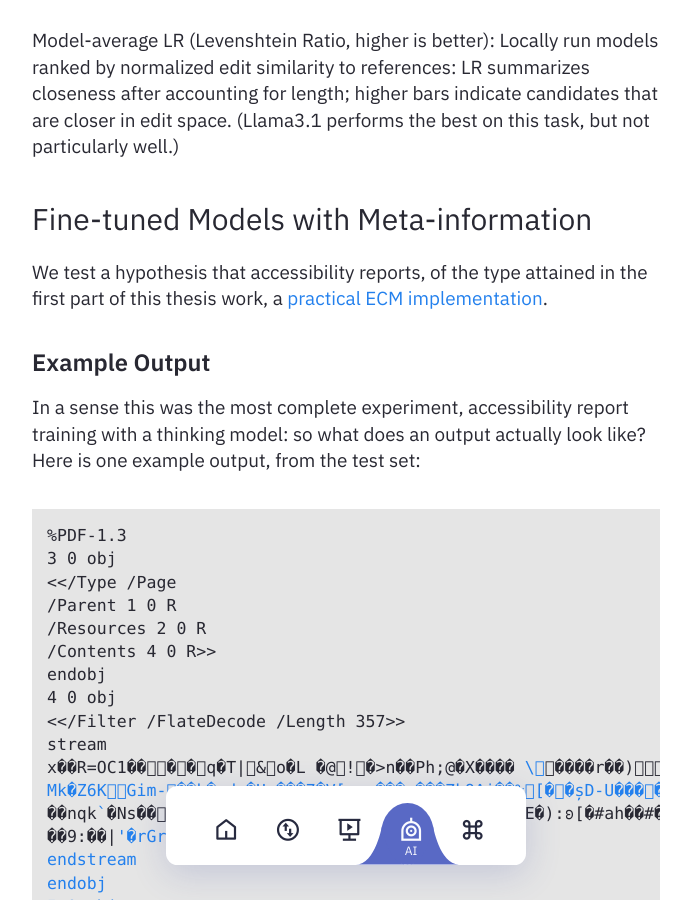
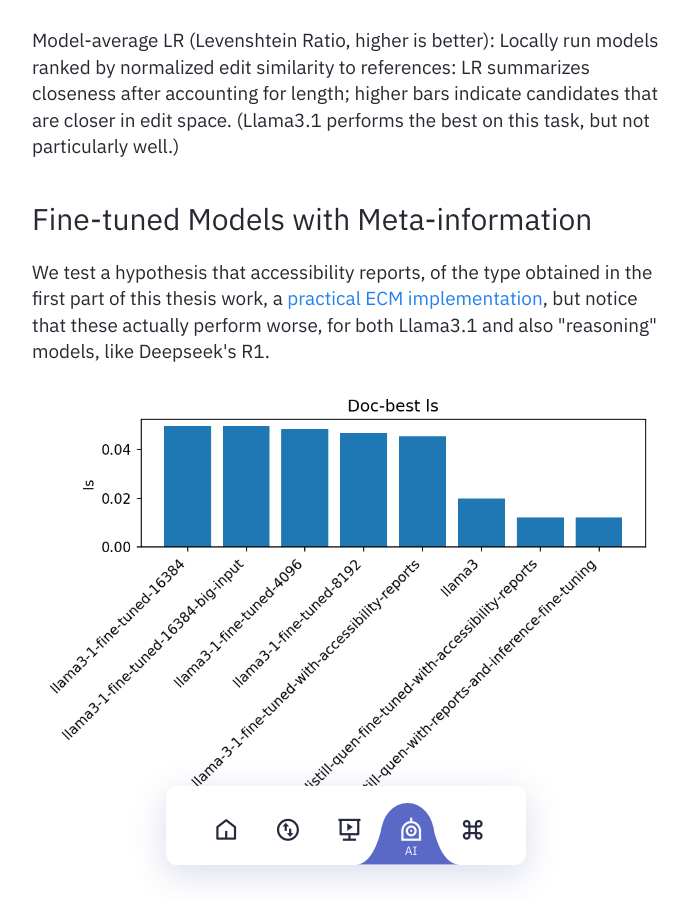
Before and after one commit to heseltime/heseltime.github.io, a Jekyll site: the page built from pages/barrier-free.md, in a window 1280 px wide and 900 px high, scrolled down 19899 px. Shown: the whole window, without its empty margins (294-985 px from the left). Built offline with Jekyll 4.4.1, drawn with Linux system fonts in a browser that asks for light colours.

Commit message:
Add ls diagram

```diff
--- a/pages/barrier-free.md
+++ b/pages/barrier-free.md
@@ -709,7 +709,9 @@
 
 ### Fine-tuned Models with Meta-information
 
-We test a hypothesis that accessibility reports, of the type attained in the first part of this thesis work, a [practical ECM implementation](/rDai#jku-thesis-project).
+We test a hypothesis that accessibility reports, of the type obtained in the first part of this thesis work, a [practical ECM implementation](/portfolio#jku-thesis-project), but notice that these actually perform worse, for both Llama3.1 and also "reasoning" models, like Deepseek's R1.
+
+![Best document results in terms of Levenshtein Similarity on tested models including thinking models like R1](/assets/img/barrier-free/docbest_ls.png)
 
 #### Example Output
 
```
Also changed, not shown: assets/img/barrier-free/docbest_ls.png (added).
